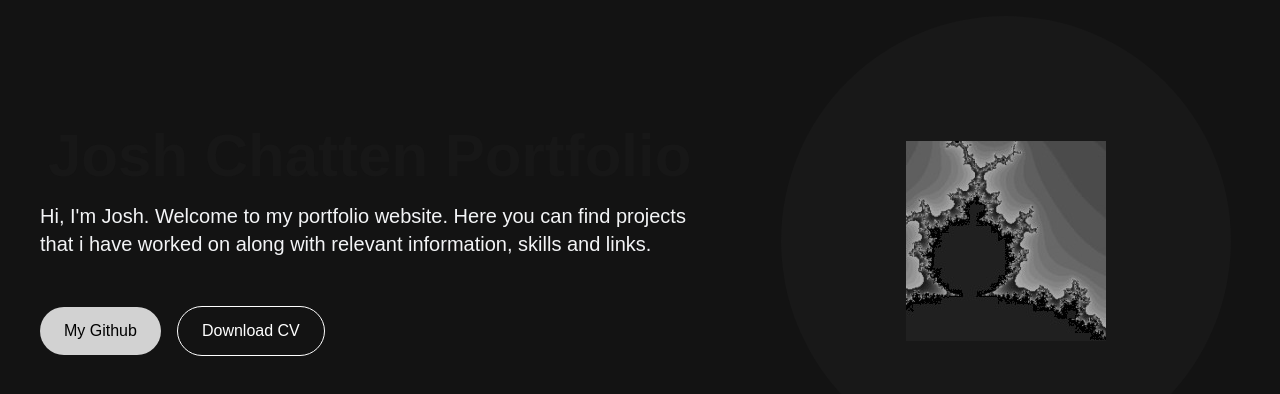
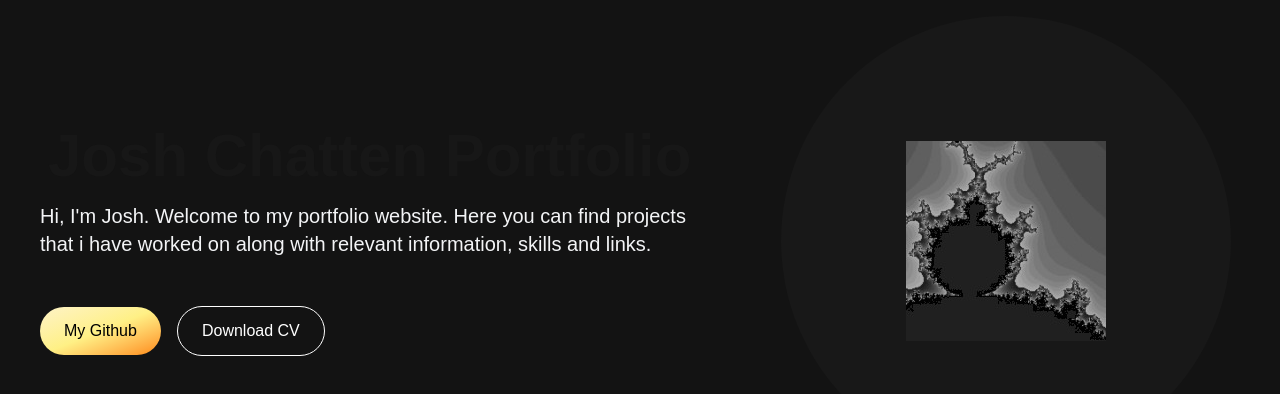
Before and after one commit to dw22682/Portfolio, a Next.js app: page / in a window 1280 px wide. Shown: the top 394 px of the page. Built offline with nearby package versions, Linux system fonts and the light colour scheme.

Commit message:
funky button gradients

```diff
--- a/app/components/HeroSection.tsx
+++ b/app/components/HeroSection.tsx
@@ -14,7 +14,7 @@ const HeroSection = () => {
             Hi, I'm Josh. Welcome to my portfolio website. Here you can find projects that i have worked on along with relevant information, skills and links.
           </p>
           <div>
-            <button className='px-6 py-3 w-full sm:w-fit rounded-full mr-4 bg-[#d2d2d2] text-black hover:bg-white'>
+            <button className='px-6 py-3 w-full sm:w-fit rounded-full mr-4 bg-gradient-to-br from-amber-100 via-yellow-200 to-orange-400 text-black hover hover:from-blue-600 hover:via-teal-400 hover:to-blue-300'>
               My Github
             </button>
             <button className='px-6 py-3 w-full sm:w-fit rounded-full bg-transparent hover:bg-[#313131] border border-white text-white mt-6'>
```
